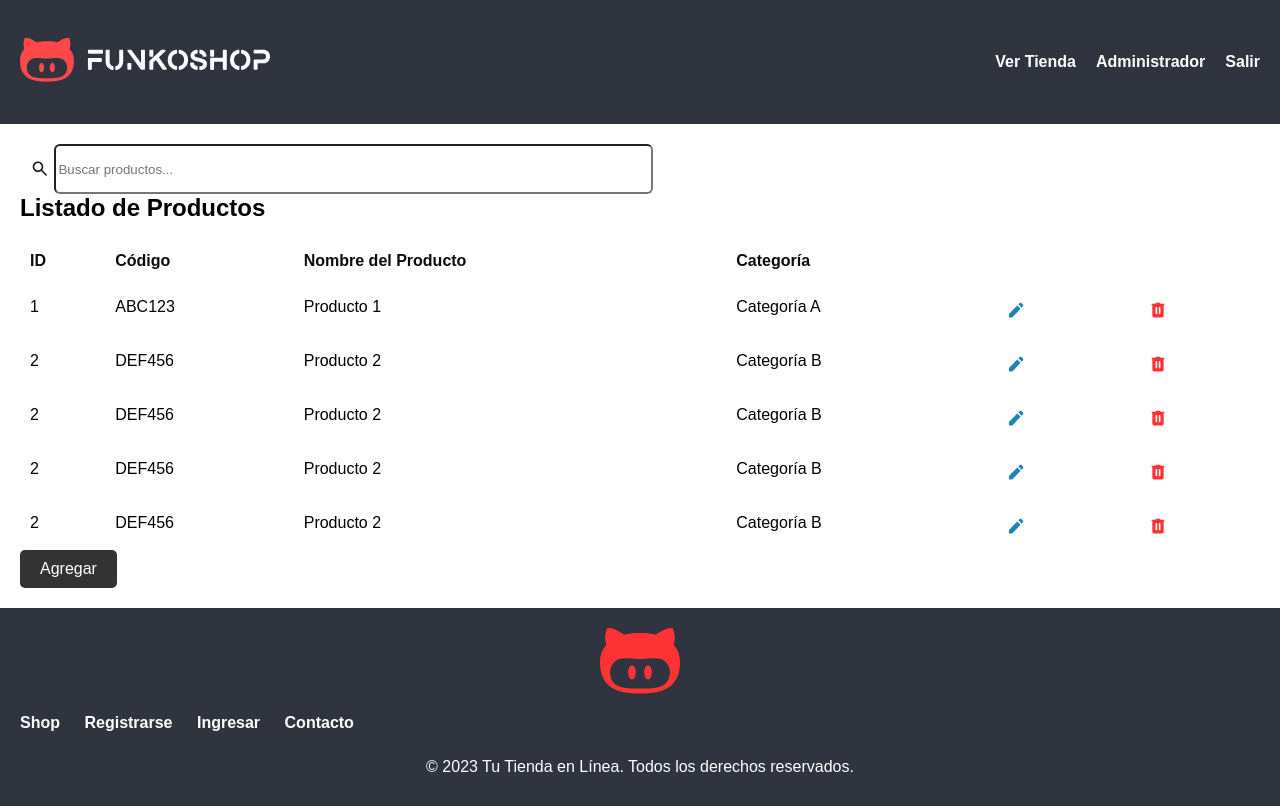
After one commit to Rominavila47/ProyectoJunko, a web app: file pages/Administrador.html in a window 1280 px wide. The commit adds this page. Run offline with its HTML, style and script files only (its server is not run), Linux system fonts and the light colour scheme.

Commit message:
Hice html y css de Adm

```diff
--- /dev/null
+++ b/css/Administrador.css
@@ -0,0 +1,132 @@
+
+/* Estilos generales */
+body {
+  font-family: Arial, sans-serif;
+  margin: 0;
+  padding: 0;
+}
+
+/* Encabezado */
+header {
+  background: #30343F;
+  color: #fff;
+  display: flex;
+  justify-content: space-between;
+  align-items: center;
+  padding: 10px 20px;
+}
+
+#logo img {
+  max-width: 250px;
+  height: 100px;
+}
+
+#nombre-tienda h1 {
+  font-size: 24px;
+  margin: 0;
+}
+
+nav {
+  display: flex;
+  gap: 20px;
+}
+
+nav a {
+  color: #fff;
+  text-decoration: none;
+  font-weight: bold;
+}
+
+/* Contenido principal */
+main {
+  padding: 20px;
+}
+
+.lupa-icon {
+  width: 20px;
+  height: 20px;
+  margin-left: 10px;
+  vertical-align: middle;
+}
+
+
+.busqueda input[type="text"] {
+  width: 590.88px;
+  height: 44.28px;
+  top: 180px;
+  left: 110px;
+  border-radius: 6px
+
+}
+
+.listado-productos table {
+  width: 100%;
+  border-collapse: collapse;
+  margin-top: 20px;
+}
+
+.listado-productos th, .listado-productos td {
+  /* border: 1px solid #ccc; */
+  padding: 10px;
+  text-align: left;
+}
+
+.listado-productos th {
+  /* background-color: #333; */
+  color: #0c0c0c;
+}
+
+button {
+  background-color: #333;
+  color: #fff;
+  padding: 10px 20px;
+  border: none;
+  border-radius: 5px;
+  font-size: 16px;
+  cursor: pointer;
+}
+
+.Editar{
+  background-color: transparent;
+  width: 20px;
+  height: 20px;
+}
+.Borrar {
+  background-color: transparent;
+  width: 20px;
+  height: 20px;
+}
+
+/* Pie de página */
+footer {
+  background: #30343F;
+  color: #fff;
+  padding: 20px;
+  text-align: center;
+}
+
+footer .logo img {
+  max-width: 80px;
+  height: auto;
+}
+
+nav ul {
+  list-style: none;
+  padding: 0;
+}
+
+nav ul li {
+  display: inline;
+  margin-right: 20px;
+}
+
+nav ul li a {
+  color: #fff;
+  text-decoration: none;
+  font-weight: bold;
+}
+
+/* Derechos de autor */
+footer p {
+  margin: 10px 0;
+}
--- a/css/index.css
+++ b/css/index.css
@@ -80,6 +80,10 @@ ul,ol {
 
 p {
     font-size: 1.8em;
+    color: #09090a;
+}
+h3 {
+    color: #09090a;
 }
 
 .container {
--- /dev/null
+++ b/pages/Administrador.html
@@ -0,0 +1,110 @@
+
+
+<!DOCTYPE html>
+<html lang="es">
+<head>
+    <meta charset="UTF-8">
+    <meta name="viewport" content="width=device-width, initial-scale=1.0">
+    <title>Tu Tienda en Línea</title>
+    <link rel="stylesheet" href="../css/Administrador.css">
+</head>
+<body>
+  <header>
+    <div id="logo">
+        <img src="../img/branding/logo_light_horizontal.svg" alt="Logo de la tienda">
+    </div>
+
+    <nav>
+        <a href="#">Ver Tienda</a>
+        <a href="#">Administrador</a>
+        <a href="#">Salir</a>
+    </nav>
+</header>
+    <main>
+      <section class="busqueda">
+        <img src="../img/icons/search_icon.svg" alt="Lupa" class="lupa-icon">
+        <input type="text" placeholder="Buscar productos...">
+
+    </section>
+      <div id="nombre-tienda">
+        <h1>Listado de Productos</h1>
+    </div>
+        <section class="listado-productos">
+            <table>
+                <thead>
+                    <tr>
+                        <th>ID</th>
+                        <th>Código</th>
+                        <th>Nombre del Producto</th>
+                        <th>Categoría</th>
+                        <th></th>
+                        <th></th>
+                    </tr>
+                </thead>
+                <tbody>
+
+                    <tr>
+                        <td>1</td>
+                        <td>ABC123</td>
+                        <td>Producto 1</td>
+                        <td>Categoría A</td>
+                        <td> <button class="Editar"> <img class="Editar" src="../img/icons/edit_pencil.svg" alt=""></button></td>
+                        <td> <button class="Borrar"> <img class="Borrar" src="../img/icons/delete_trash.svg" alt=""></button></td>
+                    </tr>
+                    <tr>
+                        <td>2</td>
+                        <td>DEF456</td>
+                        <td>Producto 2</td>
+                        <td>Categoría B</td>
+                        <td> <button class="Editar"> <img class="Editar" src="../img/icons/edit_pencil.svg" alt=""></button></td>
+                        <td> <button class="Borrar"> <img class="Borrar" src="../img/icons/delete_trash.svg" alt=""></button></td>
+                    </tr>
+
+                    <tr>
+                      <td>2</td>
+                      <td>DEF456</td>
+                      <td>Producto 2</td>
+                      <td>Categoría B</td>
+                      <td> <button class="Editar"> <img class="Editar" src="../img/icons/edit_pencil.svg" alt=""></button></td>
+                      <td> <button class="Borrar"> <img class="Borrar" src="../img/icons/delete_trash.svg" alt=""></button></td>
+                  </tr>
+
+                  <tr>
+                    <td>2</td>
+                    <td>DEF456</td>
+                    <td>Producto 2</td>
+                    <td>Categoría B</td>
+                    <td> <button class="Editar"> <img class="Editar" src="../img/icons/edit_pencil.svg" alt=""></button></td>
+                    <td> <button class="Borrar"> <img class="Borrar" src="../img/icons/delete_trash.svg" alt=""></button></td>
+                </tr>
+
+                <tr>
+                  <td>2</td>
+                  <td>DEF456</td>
+                  <td>Producto 2</td>
+                  <td>Categoría B</td>
+                  <td> <button class="Editar"> <img class="Editar" src="../img/icons/edit_pencil.svg" alt=""></button></td>
+                  <td> <button class="Borrar"> <img class="Borrar" src="../img/icons/delete_trash.svg" alt=""></button></td>
+              </tr>
+                    <!-- Agrega más filas según tus productos -->
+                </tbody>
+            </table>
+            <button>Agregar</button>
+        </section>
+    </main>
+    <footer>
+        <div class="logo">
+            <img src="../img/branding/isotype.svg" alt="Logo de la tienda">
+        </div>
+        <nav>
+            <ul>
+                <li><a href="#">Shop</a></li>
+                <li><a href="#">Registrarse</a></li>
+                <li><a href="#">Ingresar</a></li>
+                <li><a href="#">Contacto</a></li>
+            </ul>
+        </nav>
+        <p>&copy; 2023 Tu Tienda en Línea. Todos los derechos reservados.</p>
+    </footer>
+</body>
+</html>
```
